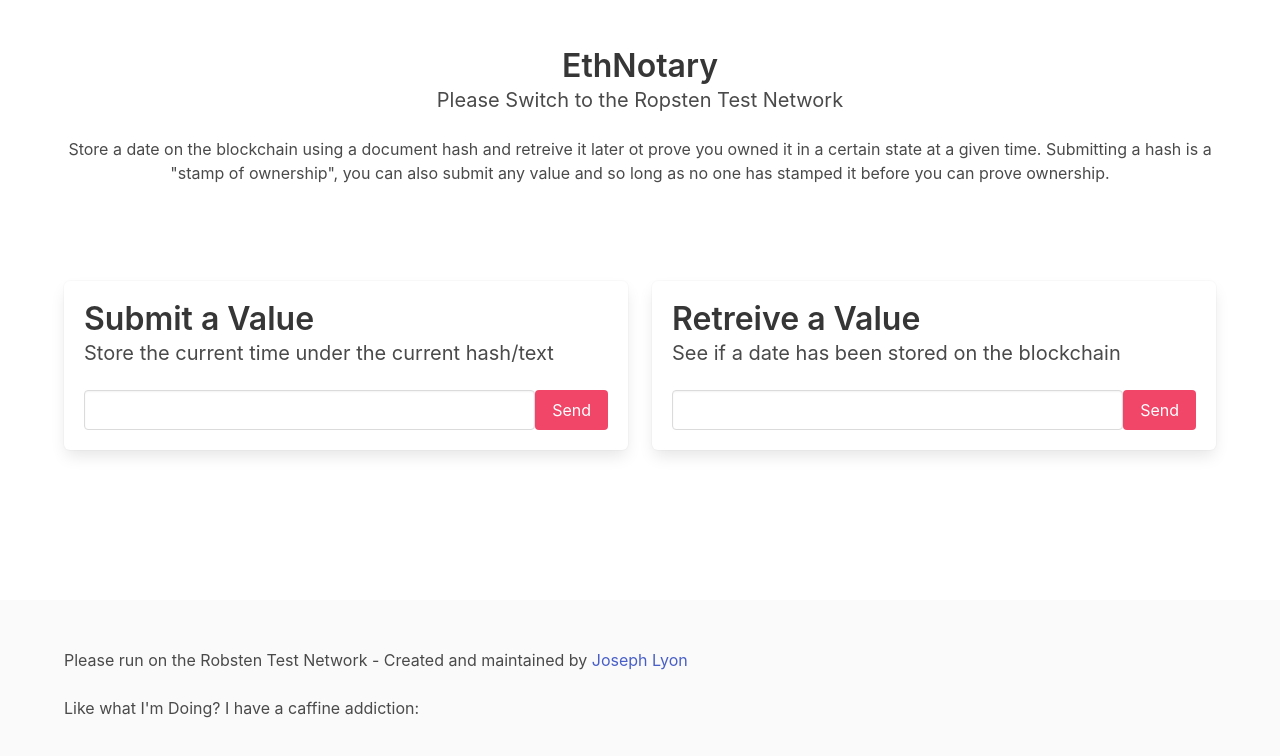
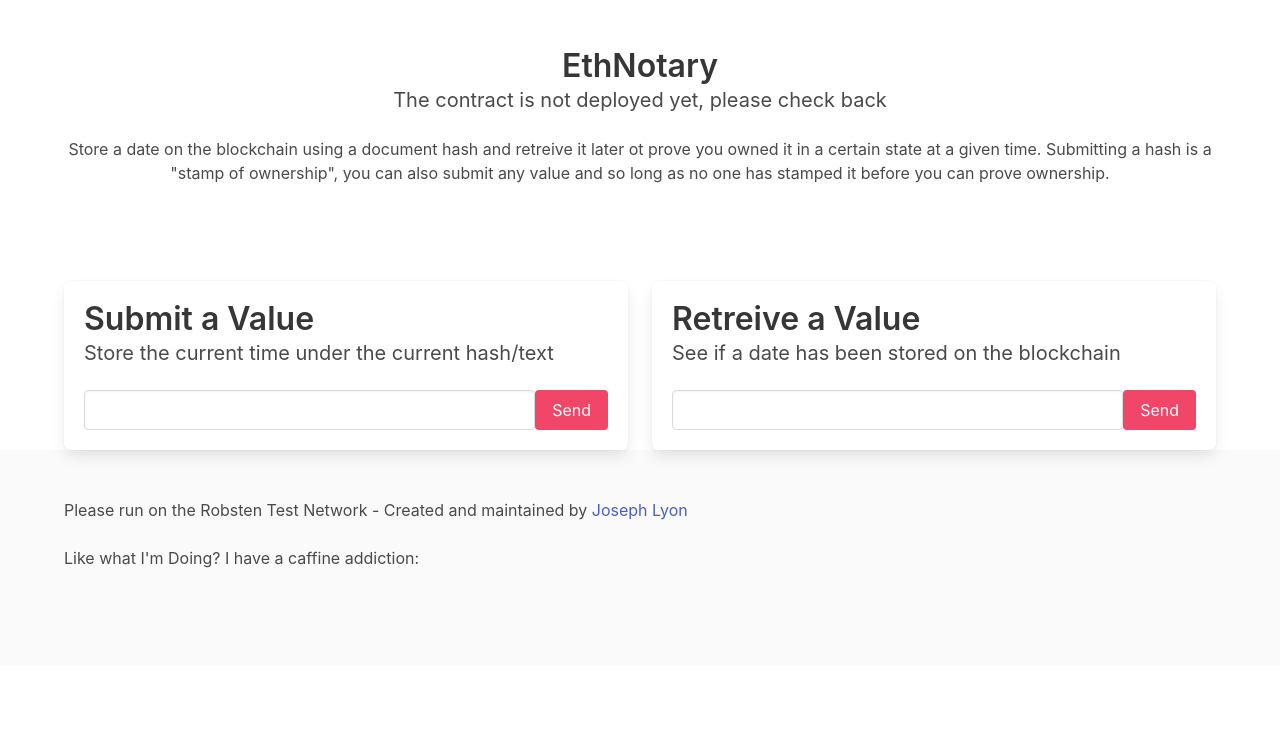
Before and after one commit to jlyon1/Ethereum-Notary, a website: page index.html in a window 1280 px wide. Drawn offline with nearby package versions, Linux system fonts and the light colour scheme.

Commit message:
add message

```diff
--- a/index.html
+++ b/index.html
@@ -8,12 +8,12 @@
   <link rel="stylesheet" href="https://cdnjs.cloudflare.com/ajax/libs/bulma/0.6.1/css/bulma.css"></link>
 </head>
 <body>
-  <div id="app-vue" style="height: calc(100% - 200px);">
+  <div id="app-vue" style="">
     <titlebar></titlebar>
     <br><br>
     <box></box>
   </div>
-  <div class="footer" style="height:200px;">
+  <div class="footer" style="">
     <div class="container">
       <p>Please run on the Robsten Test Network - Created and maintained by <a href="https://jlyon.org">Joseph Lyon</a></p>
       <br>
--- a/js/app.js
+++ b/js/app.js
@@ -91,7 +91,7 @@ Vue.component("titlebar",{
     return{
       titleStyle: {position:"absolute",backgroundColor:"#eee",height:"34px",width:"auto",top:"1",left:"0",right:"0"},
       paragraphStyle: {float: "left",height:"34px",lineHeight:"34px",verticalAlign:"center",paddingLeft:"30px",margin:"0"},
-      titleText: "Please Switch to the Ropsten Test Network",
+      titleText: "The contract is not deployed yet, please check back",
       balance: 0,
     }
   },
```
